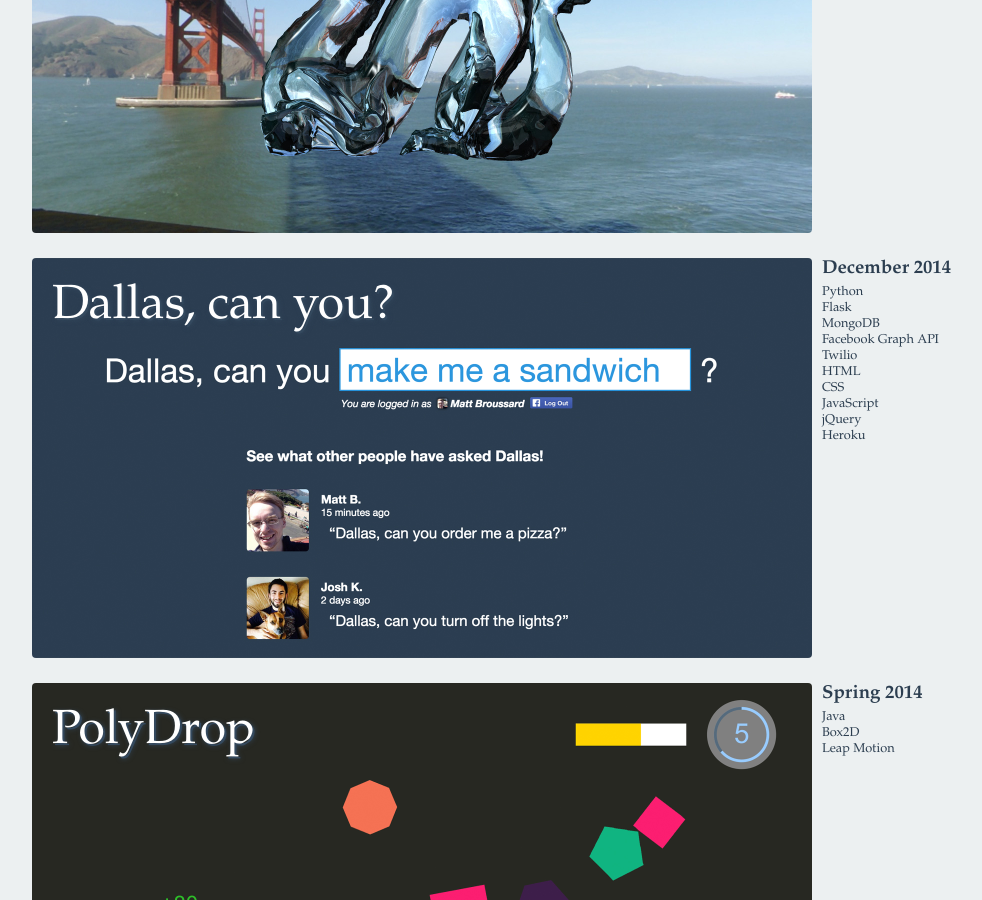
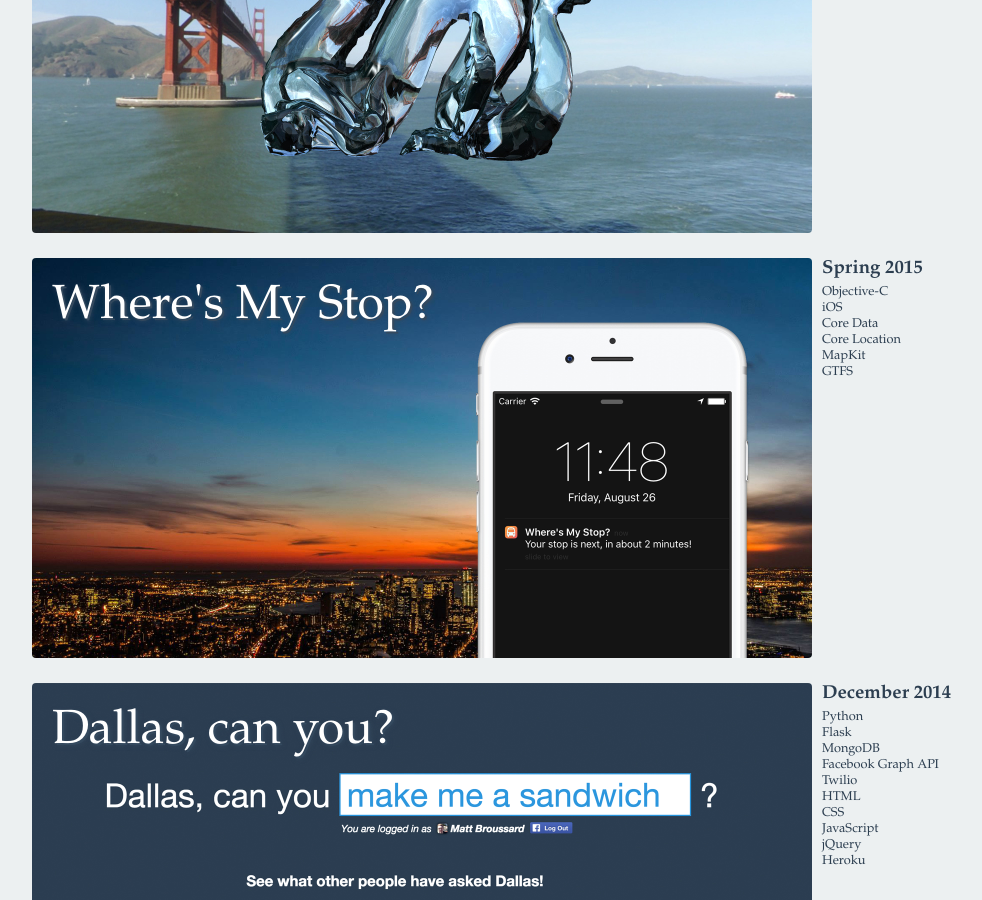
Before and after one commit to mattbroussard/mattbroussard.github.io, a Jekyll site: the page built from index.html, in a window 1280 px wide and 900 px high, scrolled down 672 px. Shown: the whole window, without its empty margins (218-1200 px from the left). Built offline with Jekyll 4.4.1, drawn with Linux system fonts in a browser that asks for light colours; nearby versions of some CDN libraries; comment, search, counter and statistics services are not loaded; some of the changed lines change nothing that is shown.

Commit message:
add Where's My Stop project page

```diff
--- a/_data/projects.yml
+++ b/_data/projects.yml
@@ -18,6 +18,18 @@
     - C++
     - OpenGL
     - FLTK
+
+- name: Where's My Stop?
+  id: wheresmystop
+  date: Spring 2015
+  image: projects_hero.jpg
+  technologies:
+    - Objective-C
+    - iOS
+    - Core Data
+    - Core Location
+    - MapKit
+    - GTFS
 
 - name: Dallas, can you?
   id: dallascanyou
--- /dev/null
+++ b/wheresmystop/index.md
@@ -0,0 +1,36 @@
+---
+layout: project
+title: Where's My Stop?
+slideshow:
+ - image: 3step2.jpg
+ - image: push2.jpg
+ - html5: wheresmystop-websitevid.mp4
+   format: video/mp4
+   autoplay: true
+   thumbnail: wms-vid-thumb.png
+---
+
+## About
+
+For my open-ended final project in Dr. [Emmett Witchel](https://www.cs.utexas.edu/users/witchel/378/schedule.html)'s **iOS Mobile Computing** class, I built a working prototype of **Where's My Stop?**, a public transit app that monitors your location in the background and sends a push notification when it's time to get off the bus.
+
+The motivation for building it was that other existing public transporation apps at the time were largely geared around finding which bus to take and where to get on, but did little to help you once you were on the bus. When using transit in an unfamiliar area, I found myself watching my location in Google Maps to ensure I didn't miss my stop, which was wasteful of my attention and battery life.
+
+## Features
+
+The app consumes transit map and schedule data in the stardard [GTFS](https://developers.google.com/transit/gtfs/) format and populates a Core Data database with the data. It uses Core Data indexed properties and a custom algorithm to efficiently and accurately estimate where along the scheduled route your current location is and extrapolate from schedule data how much time is remaining.
+
+To use the app, a user first chooses a route from a list of routes servicing the bus stops located near them. Then, they select their destination from a list of stops serviced by that route. Finally, they can observe their progress along the route on a map and see how many stops and approximately how many minutes remain. If they leave the app, location monitoring continues in the background and the user will receive a push notification letting them know when they are approaching their stop.
+
+## Technologies
+
+- Objective-C
+- UIKit
+- Core Data
+- Core Location
+- MapKit
+- [GTFS](https://developers.google.com/transit/gtfs/)
+
+## Discontinuation
+
+After the conclusion of the class, I intended to continue development of **Where's My Stop** and eventually launch it on the App Store. However, I decided to discontinue work on it and pursue other projects in Summer 2015 after several existing and more fully-featured public transportation apps (most prominently, [Transit](http://transitapp.com/)) added similar transit alert features and it became clear that my app would not be able to compete.
```
Also changed, not shown: wheresmystop/3step2.jpg (added), wheresmystop/projects_hero.jpg (added), wheresmystop/push2.jpg (added), wheresmystop/wms-vid-thumb.png (added), 1 other file.
